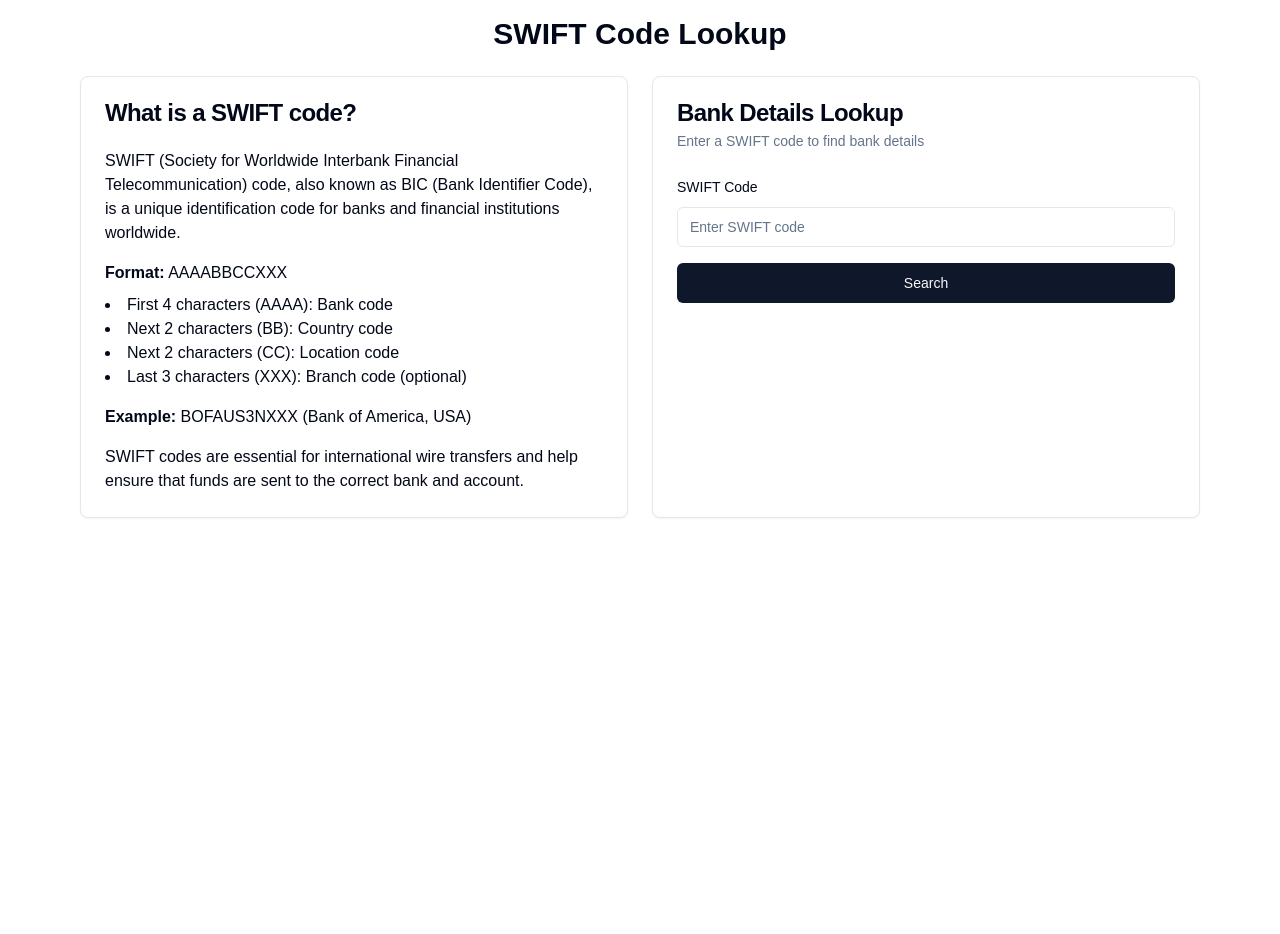
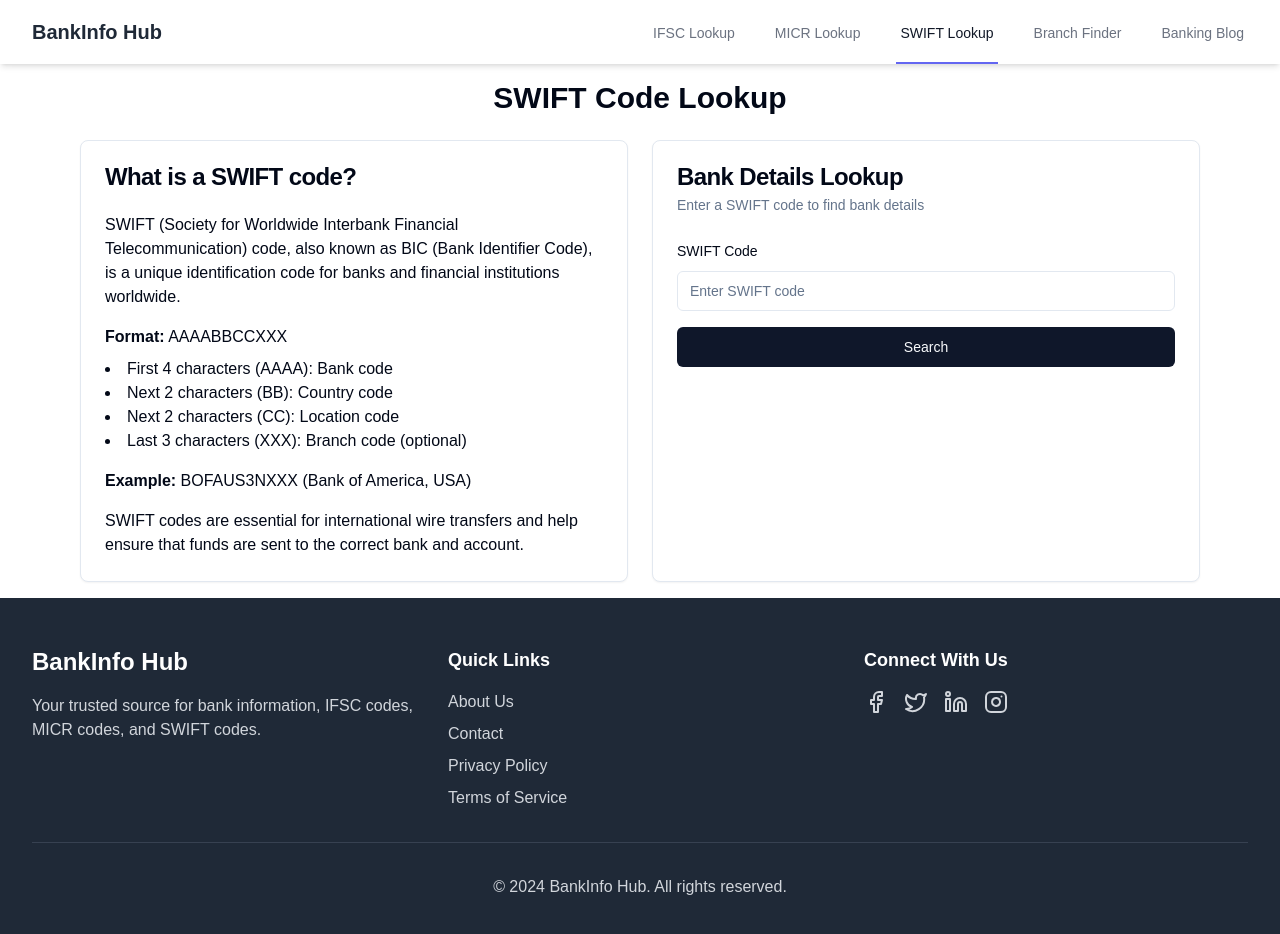
Before and after one commit to GaurabCodeLab/IFSC-code, a Next.js app: page /swift in a window 1280 px wide. Shown: the top 934 px of the page. Before the commit the page ends 800 px from the top, so only its background shows below. Built offline with nearby package versions, Linux system fonts and the light colour scheme.

Commit message:
header & footer added

```diff
--- a/src/app/blog/layout.tsx
+++ b/src/app/blog/layout.tsx
@@ -10,26 +10,6 @@
 }) {
   return (
     <div className={`min-h-screen bg-gray-100 ${inter.className}`}>
-      <header className="bg-white shadow">
-        <nav className="max-w-7xl mx-auto px-4 sm:px-6 lg:px-8">
-          <div className="flex justify-between h-16">
-            <div className="flex">
-              <Link href="/" className="flex-shrink-0 flex items-center">
-                <span className="text-xl font-bold">Bank & IFSC Code Blog</span>
-              </Link>
-              <div className="ml-6 flex space-x-8">
-                <Link
-                  href="/blog"
-                  className="inline-flex items-center px-1 pt-1 border-b-2 border-transparent text-sm font-medium text-gray-500 hover:text-gray-700 hover:border-gray-300"
-                >
-                  All Posts
-                </Link>
-                {/* Add more navigation items as needed */}
-              </div>
-            </div>
-          </div>
-        </nav>
-      </header>
       <main>
         <div className="max-w-7xl mx-auto py-6 sm:px-6 lg:px-8">{children}</div>
       </main>
--- a/src/app/layout.tsx
+++ b/src/app/layout.tsx
@@ -1,5 +1,7 @@
 import type { Metadata } from "next";
 import localFont from "next/font/local";
+import Header from "@/components/Header";
+import Footer from "@/components/Footer";
 import "./globals.css";
 
 const geistSans = localFont({
@@ -28,7 +30,9 @@
       <body
         className={`${geistSans.variable} ${geistMono.variable} antialiased`}
       >
+        <Header />
         {children}
+        <Footer />
       </body>
     </html>
   );
--- a/src/app/page.tsx
+++ b/src/app/page.tsx
@@ -9,10 +9,5 @@
 };
 
 export default function Home() {
-  return (
-    <main className="flex min-h-screen flex-col items-center p-24">
-      {/* <h1 className="text-4xl font-bold mb-8">IFSC Code Lookup</h1> */}
-      <IFSCLookup />
-    </main>
-  );
+  return <IFSCLookup />;
 }
--- a/src/app/swift/SwiftCodeLookup.tsx
+++ b/src/app/swift/SwiftCodeLookup.tsx
@@ -12,7 +12,7 @@
 } from "@/components/ui/card";
 import { Input } from "@/components/ui/input";
 import { lookupSwiftCode } from "./actions";
-import { Loader2 } from "lucide-react";
+import { Loader2, X } from "lucide-react";
 
 export default function SwiftCodeLookup() {
   const [swiftCode, setSwiftCode] = useState("");
@@ -23,6 +23,10 @@
     setIsLoading(true);
     await formAction(formData);
     setIsLoading(false);
+  };
+
+  const handleClear = () => {
+    setSwiftCode("");
   };
 
   const renderBankDetail = (
@@ -86,6 +90,7 @@
                 <label htmlFor="swift-input" className="text-sm font-medium">
                   SWIFT Code
                 </label>
+                <div className="relative">
                   <Input
                     id="swift-input"
                     name="swiftCode"
@@ -97,6 +102,19 @@
                     title="Please enter a valid SWIFT code"
                     required
                   />
+                  {swiftCode && (
+                    <Button
+                      type="button"
+                      variant="ghost"
+                      size="icon"
+                      className="absolute right-0 top-0 h-full"
+                      onClick={handleClear}
+                      aria-label="Clear IFSC Code"
+                    >
+                      <X className="h-4 w-4" />
+                    </Button>
+                  )}
+                </div>
               </div>
               <Button type="submit" className="w-full" disabled={isLoading}>
                 {isLoading ? (
--- a/src/app/swift/actions.ts
+++ b/src/app/swift/actions.ts
@@ -16,7 +16,6 @@
 
 export async function lookupSwiftCode(prevState: any, formData: FormData) {
   const swiftCode = formData.get("swiftCode");
-  console.log("swift code hai", swiftCode);
   try {
     swiftCodeSchema.parse(swiftCode);
   } catch (error) {
@@ -25,7 +24,7 @@
 
   try {
     // Replace this URL with your actual API endpoint
-    const response = await fetch(`http://localhost:3000/api/swift`, {
+    const response = await fetch(`http://localhost:3001/api/swift`, {
       method: "POST",
       headers: {
         "Content-Type": "application/json",
--- /dev/null
+++ b/src/components/Footer.tsx
@@ -0,0 +1,71 @@
+import Link from "next/link";
+import { Facebook, Twitter, Linkedin, Instagram } from "lucide-react";
+
+const footerLinks = [
+  { href: "/about", label: "About Us" },
+  { href: "/contact", label: "Contact" },
+  { href: "/privacy", label: "Privacy Policy" },
+  { href: "/terms", label: "Terms of Service" },
+];
+
+const socialLinks = [
+  { href: "https://facebook.com", icon: Facebook, label: "Facebook" },
+  { href: "https://twitter.com", icon: Twitter, label: "Twitter" },
+  { href: "https://linkedin.com", icon: Linkedin, label: "LinkedIn" },
+  { href: "https://instagram.com", icon: Instagram, label: "Instagram" },
+];
+
+export default function Footer() {
+  return (
+    <footer className="bg-gray-800 text-white">
+      <div className="max-w-7xl mx-auto px-4 sm:px-6 lg:px-8 py-12">
+        <div className="grid grid-cols-1 md:grid-cols-3 gap-8">
+          <div>
+            <h2 className="text-2xl font-bold mb-4">BankInfo Hub</h2>
+            <p className="text-gray-300">
+              Your trusted source for bank information, IFSC codes, MICR codes,
+              and SWIFT codes.
+            </p>
+          </div>
+          <div>
+            <h3 className="text-lg font-semibold mb-4">Quick Links</h3>
+            <ul className="space-y-2">
+              {footerLinks.map((link) => (
+                <li key={link.href}>
+                  <Link
+                    href={link.href}
+                    className="text-gray-300 hover:text-white transition-colors"
+                  >
+                    {link.label}
+                  </Link>
+                </li>
+              ))}
+            </ul>
+          </div>
+          <div>
+            <h3 className="text-lg font-semibold mb-4">Connect With Us</h3>
+            <div className="flex space-x-4">
+              {socialLinks.map((link) => (
+                <a
+                  key={link.href}
+                  href={link.href}
+                  target="_blank"
+                  rel="noopener noreferrer"
+                  className="text-gray-300 hover:text-white transition-colors"
+                >
+                  <span className="sr-only">{link.label}</span>
+                  <link.icon className="h-6 w-6" />
+                </a>
+              ))}
+            </div>
+          </div>
+        </div>
+        <div className="mt-8 pt-8 border-t border-gray-700 text-center text-gray-300">
+          <p>
+            &copy; {new Date().getFullYear()} BankInfo Hub. All rights reserved.
+          </p>
+        </div>
+      </div>
+    </footer>
+  );
+}
--- /dev/null
+++ b/src/components/Header.tsx
@@ -0,0 +1,84 @@
+"use client";
+
+import { useState } from "react";
+import Link from "next/link";
+import { usePathname } from "next/navigation";
+import { Menu, X } from "lucide-react";
+
+const navItems = [
+  { href: "/", label: "IFSC Lookup" },
+  { href: "/micr", label: "MICR Lookup" },
+  { href: "/swift", label: "SWIFT Lookup" },
+  { href: "/branch", label: "Branch Finder" },
+  { href: "/blog", label: "Banking Blog" },
+];
+
+export default function Header() {
+  const [isMenuOpen, setIsMenuOpen] = useState(false);
+  const pathname = usePathname();
+
+  return (
+    <header className="bg-white shadow-md sticky top-0">
+      <div className="max-w-7xl mx-auto px-4 sm:px-6 lg:px-8">
+        <div className="flex justify-between h-16">
+          <div className="flex">
+            <div className="flex-shrink-0 flex items-center">
+              <Link href="/" className="text-xl font-bold text-gray-800">
+                BankInfo Hub
+              </Link>
+            </div>
+          </div>
+          <div className="hidden sm:ml-6 sm:flex sm:space-x-8">
+            {navItems.map((item) => (
+              <Link
+                key={item.href}
+                href={item.href}
+                className={`inline-flex items-center px-1 pt-1 border-b-2 text-sm font-medium ${
+                  pathname === item.href
+                    ? "border-indigo-500 text-gray-900"
+                    : "border-transparent text-gray-500 hover:border-gray-300 hover:text-gray-700"
+                }`}
+              >
+                {item.label}
+              </Link>
+            ))}
+          </div>
+          <div className="-mr-2 flex items-center sm:hidden">
+            <button
+              onClick={() => setIsMenuOpen(!isMenuOpen)}
+              className="inline-flex items-center justify-center p-2 rounded-md text-gray-400 hover:text-gray-500 hover:bg-gray-100 focus:outline-none focus:ring-2 focus:ring-inset focus:ring-indigo-500"
+            >
+              <span className="sr-only">Open main menu</span>
+              {isMenuOpen ? (
+                <X className="block h-6 w-6" aria-hidden="true" />
+              ) : (
+                <Menu className="block h-6 w-6" aria-hidden="true" />
+              )}
+            </button>
+          </div>
+        </div>
+      </div>
+
+      {isMenuOpen && (
+        <div className="sm:hidden">
+          <div className="pt-2 pb-3 space-y-1">
+            {navItems.map((item) => (
+              <Link
+                key={item.href}
+                href={item.href}
+                className={`block pl-3 pr-4 py-2 border-l-4 text-base font-medium ${
+                  pathname === item.href
+                    ? "bg-indigo-50 border-indigo-500 text-indigo-700"
+                    : "border-transparent text-gray-500 hover:bg-gray-50 hover:border-gray-300 hover:text-gray-700"
+                }`}
+                onClick={() => setIsMenuOpen(false)}
+              >
+                {item.label}
+              </Link>
+            ))}
+          </div>
+        </div>
+      )}
+    </header>
+  );
+}
```
Lines whose indentation alone changed are shown as unchanged.
